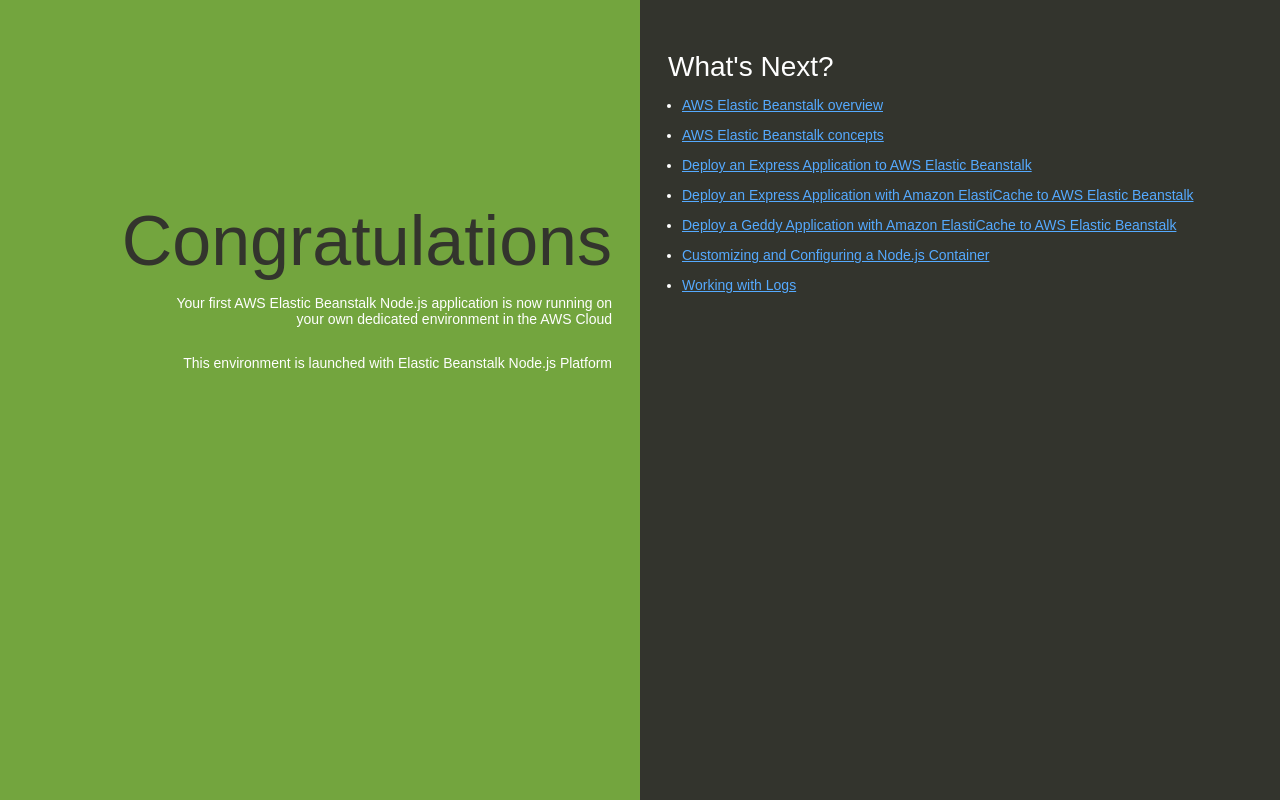
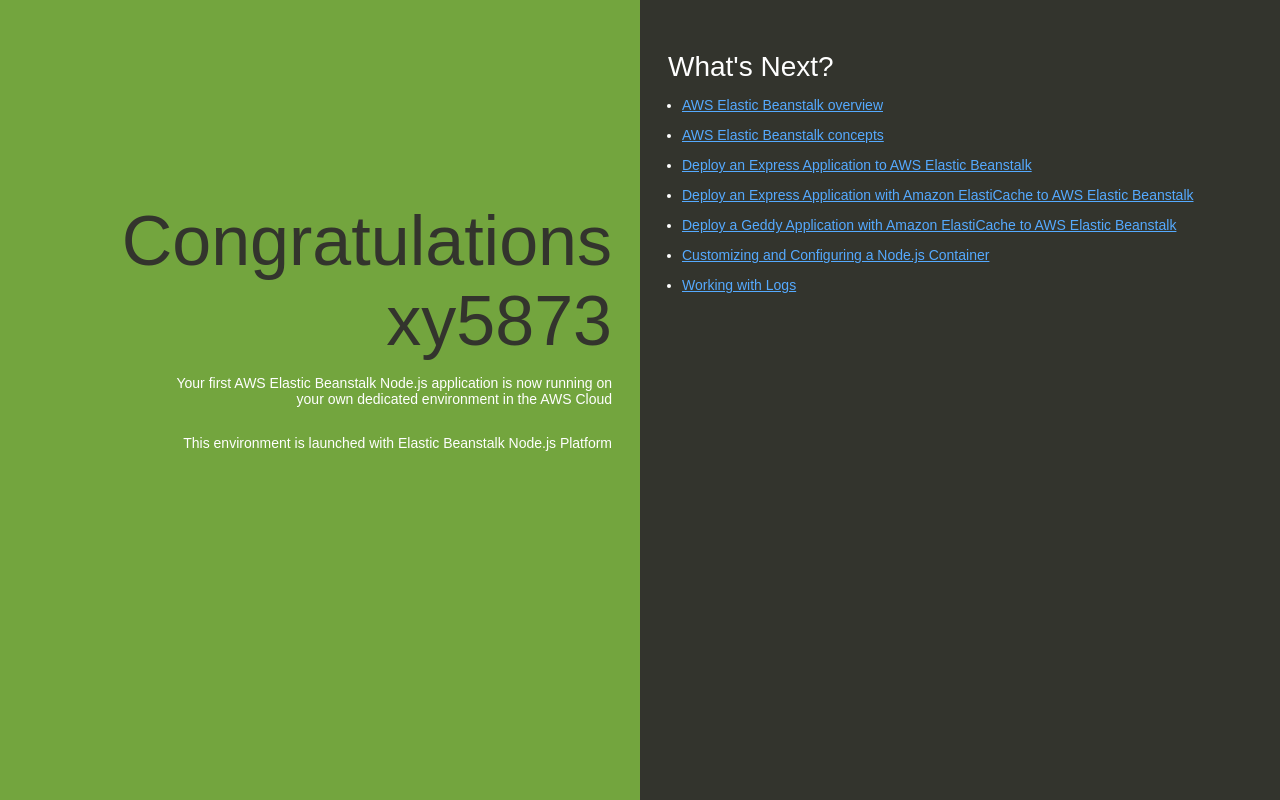
Before and after one commit to xy5873/xy-test-node-app, a website: page index.html in a window 1280 px wide. Drawn offline with Linux system fonts and the light colour scheme.

Commit message:
update index.html

```diff
--- a/index.html
+++ b/index.html
@@ -74,7 +74,7 @@
   </head>
   <body>
     <div class="textColumn">
-      <h1>Congratulations</h1>
+      <h1>Congratulations xy5873</h1>
       <p>Your first AWS Elastic Beanstalk Node.js application is now running on your own dedicated environment in the AWS Cloud</p>
       <p>This environment is launched with Elastic Beanstalk Node.js Platform</p>
     </div>
```
